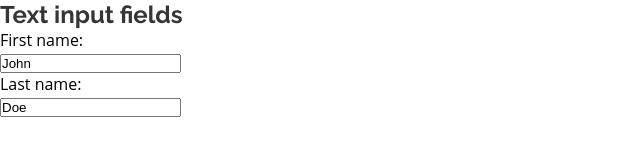
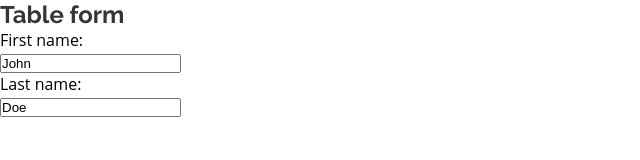
Before and after one commit to grmithu/appon, a plain HTML site: page index.html in a window 1280 px wide. Shown: the whole page, without its empty margins (0-640 px from the left). Drawn offline with Linux system fonts and the light colour scheme.

Commit message:
second commit

```diff
--- a/index.html
+++ b/index.html
@@ -11,7 +11,7 @@
 </head>
 <body>
 
-    <h2>Text input fields</h2>
+    <h2>Table form</h2>
 
     <form>
       <label for="fname">First name:</label><br>
```
